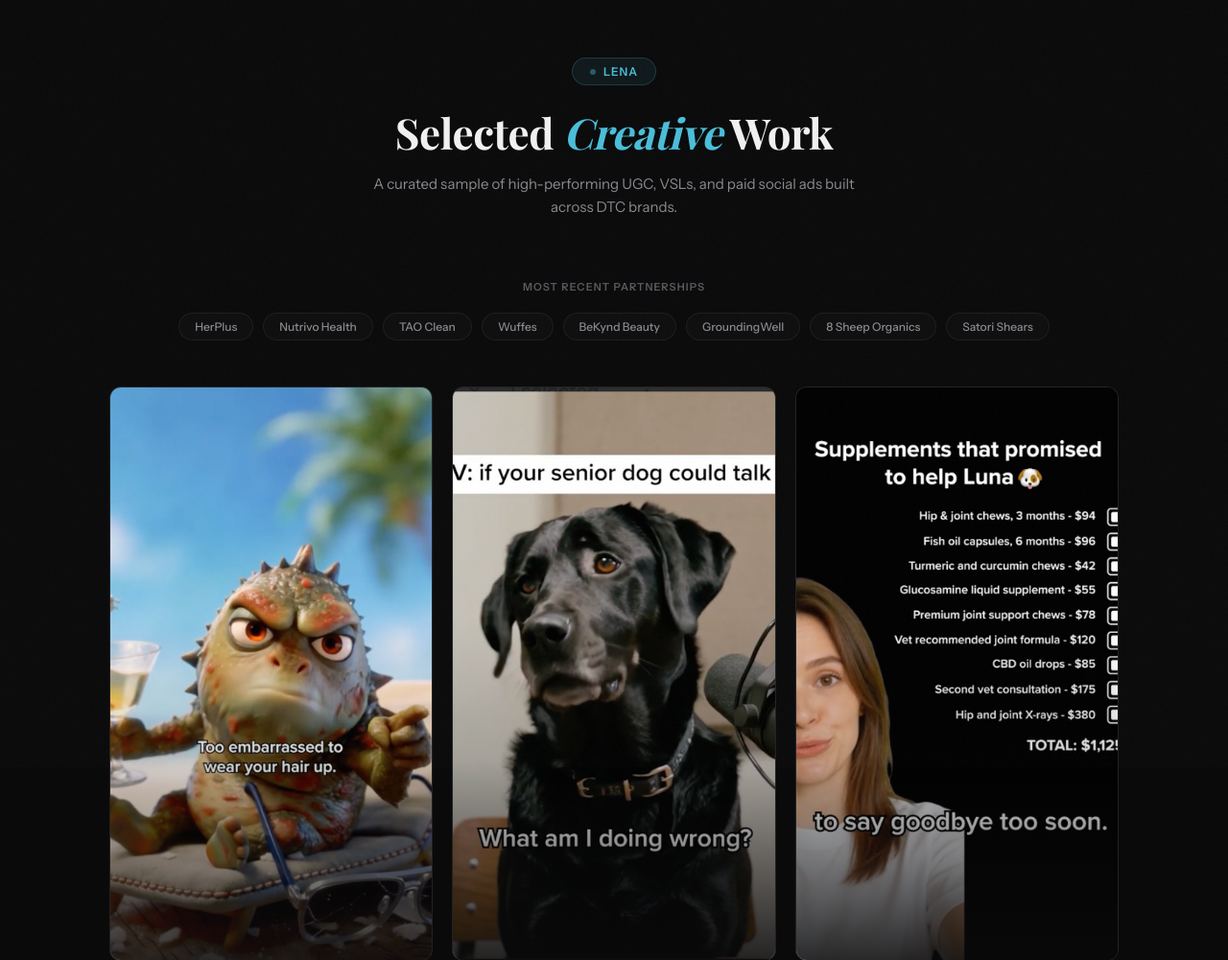
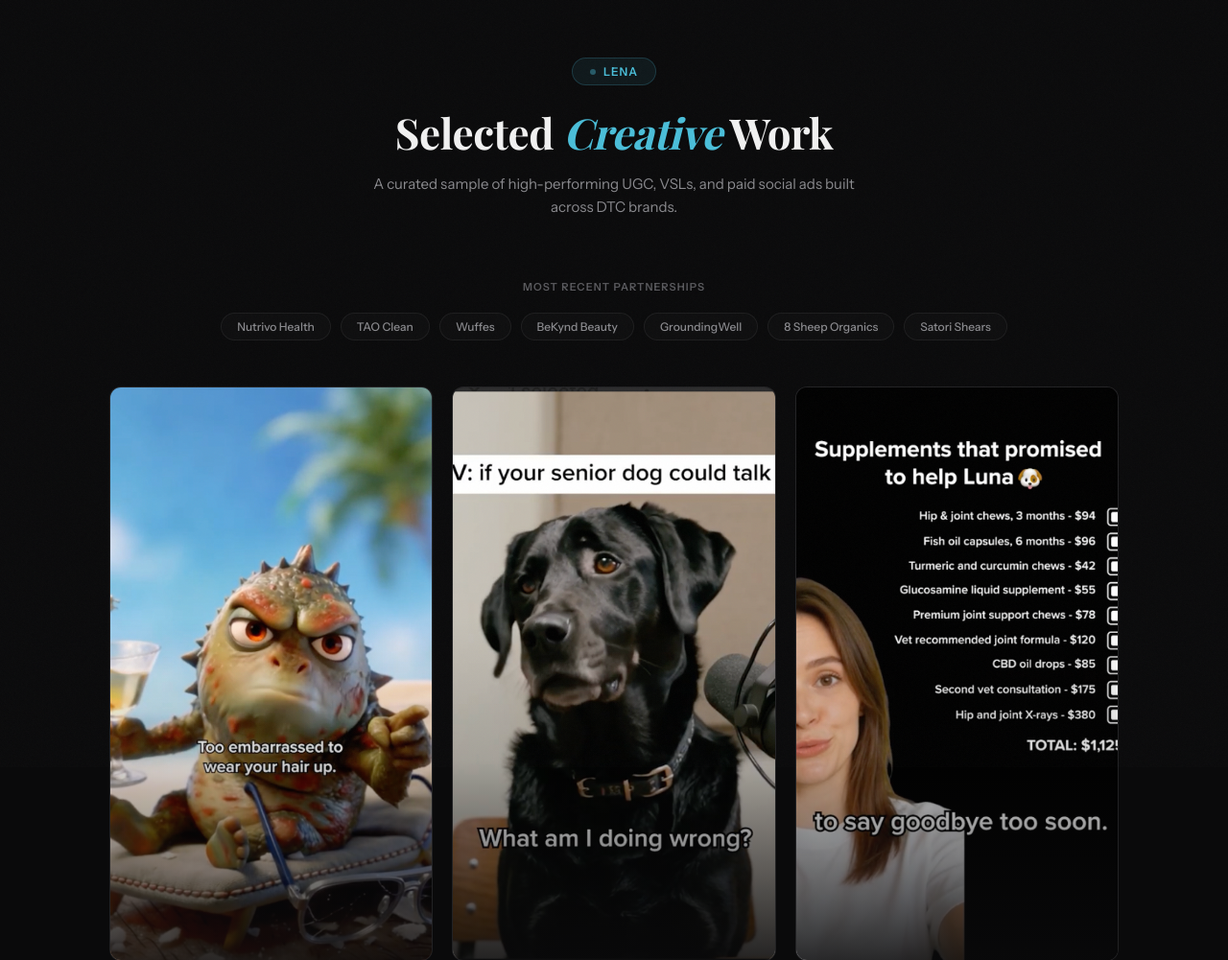
Before and after one commit to lenaristova/creative-work, a plain HTML site: page index.html in a window 1280 px wide. Shown: the top 1001 px of the page at 96% size. Drawn offline with nearby package versions, Linux system fonts and the light colour scheme; a web font is replaced by a local one.

Commit message:
Update index.html

```diff
--- a/index.html
+++ b/index.html
@@ -466,7 +466,6 @@
   <div class="brands">
     <div class="brands-label">Most recent partnerships</div>
     <div class="brands-list">
-      <span>HerPlus</span>
       <span>Nutrivo Health</span>
       <span>TAO Clean</span>
       <span>Wuffes</span>
```
